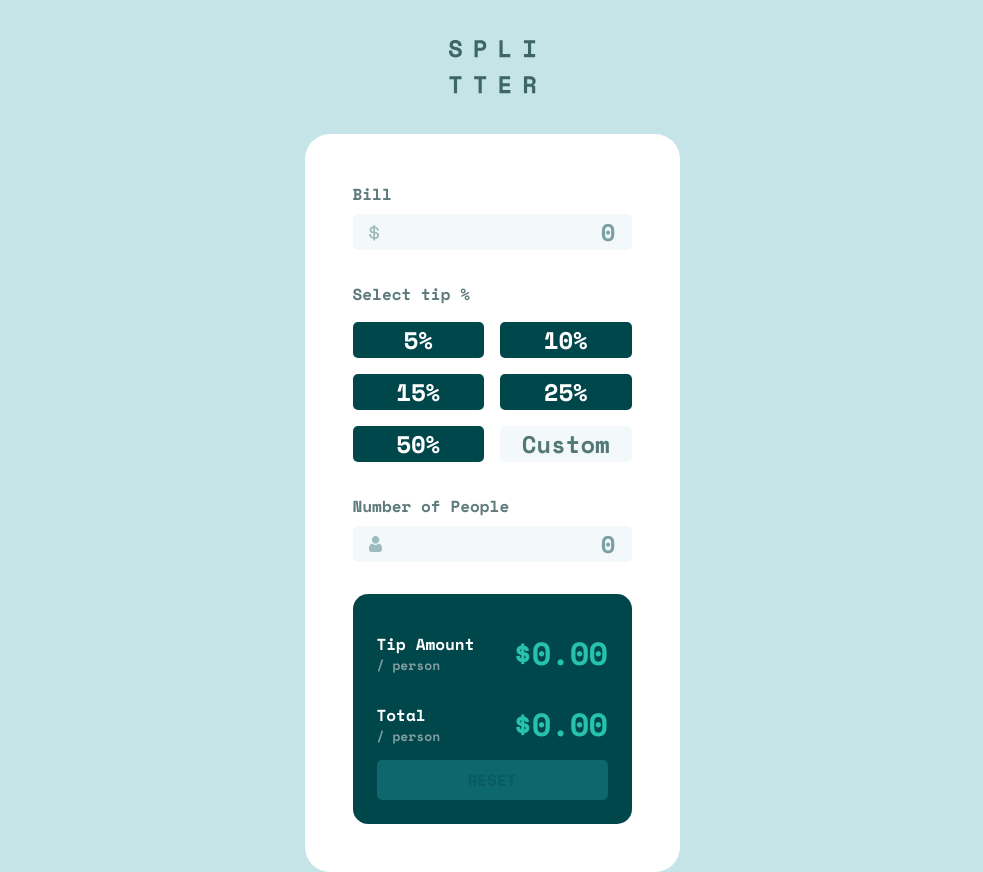
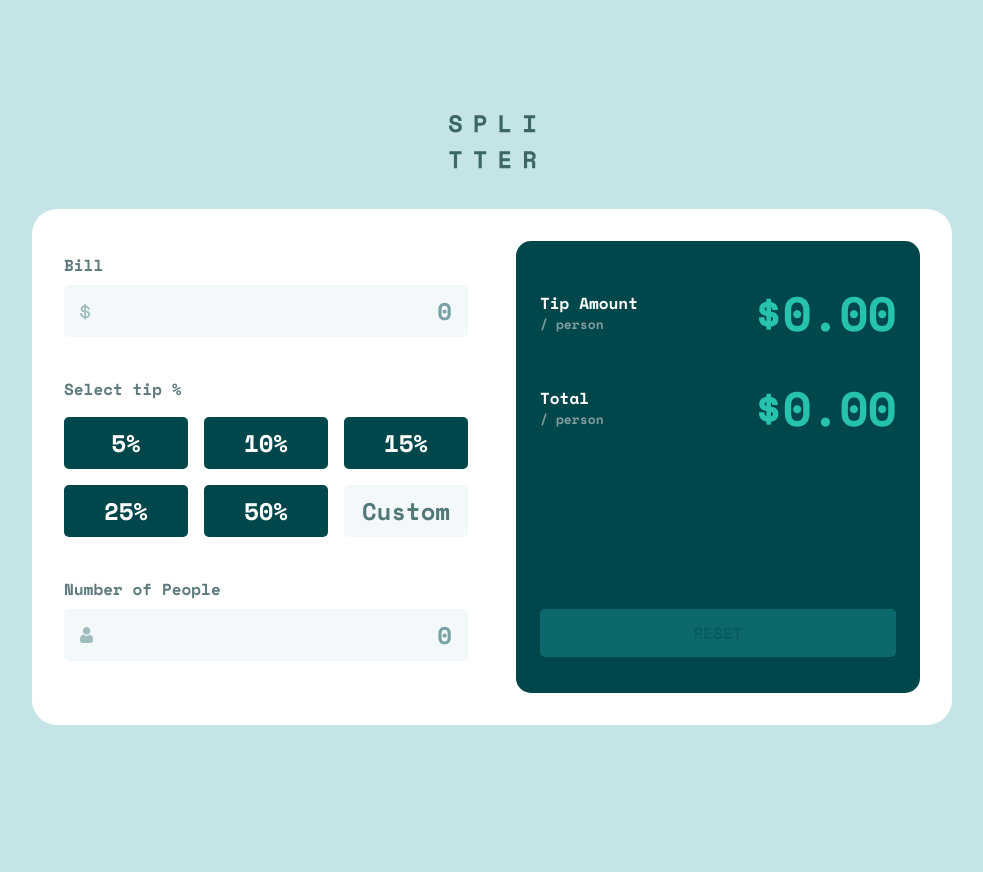
Before and after one commit to Deanogit/tip-calculator-app, a Next.js app: page / in a window 1280 px wide. Shown: the whole page, without its empty margins (148-1131 px from the left). After the commit the page ends 800 px from the top, so only its background shows below. Built offline with nearby package versions, Linux system fonts and the light colour scheme.

Commit message:
mobile tablet desktop

```diff
--- a/app/components/card.tsx
+++ b/app/components/card.tsx
@@ -4,7 +4,7 @@ import Result from './result';
 export default function Card() {
   return (
     <>
-      <div className="w-[375px] p-12 bg-[var(--background)] rounded-[25px]">
+      <div className="w-[375px] md:w-[608px] lg:w-[920px] lg:grid lg:grid-cols-2 lg:gap-12 p-12 md:px-20 lg:p-8 bg-[var(--background)] rounded-[25px]">
         <Form />
         <Result />
       </div>
--- a/app/components/form.tsx
+++ b/app/components/form.tsx
@@ -3,7 +3,7 @@ import Image from 'next/image';
 export default function Form() {
   return (
     <>
-      <form>
+      <form className="lg:pt-3">
         <label
           htmlFor="amount"
           className="preset-5 text-[var(--cust-grey-500)]"
@@ -16,38 +16,38 @@ export default function Form() {
             width={11}
             height={17}
             alt=""
-            className="absolute top-2 left-4 translate-y-1/8 z-10"
+            className="absolute top-2 md:top-4 left-4 translate-y-1/8 z-10"
           />
           <input
             type="text"
             placeholder="0"
-            className="cursor-pointer bg-[var(--cust-grey-50)] w-full preset-3 px-4 mb-8 rounded-[5px] text-right text-[var(--cust-green-900)] relative"
+            className="cursor-pointer bg-[var(--cust-grey-50)] w-full preset-3 px-4 mb-8 rounded-[5px] text-right text-[var(--cust-green-900)] relative md:py-2 lg:mb-10"
             required
           />
         </div>
         <div className="text-[var(--cust-grey-500)]">
-          <div className="grid grid-cols-2 gap-4 mb-8">
-            <div className="col-span-2">
+          <div className="grid grid-cols-2 md:grid-cols-3 gap-4 mb-8 lg:mb-10">
+            <div className="col-span-2 md:col-span-3">
               <h2 className="preset-5">Select tip %</h2>
             </div>
-            <button className="bg-[var(--cust-green-900)] rounded-[5px] text-white preset-3 hover:bg-[var(--cust-green-400)] cursor-pointer hover:text-[var(--cust-green-900)]">
+            <button className="bg-[var(--cust-green-900)] rounded-[5px] text-white preset-3 hover:bg-[var(--cust-green-400)] cursor-pointer hover:text-[var(--cust-green-900)] md:py-2">
               5%
             </button>
-            <button className="bg-[var(--cust-green-900)] rounded-[5px] text-white preset-3 hover:bg-[var(--cust-green-400)] cursor-pointer hover:text-[var(--cust-green-900)]">
+            <button className="bg-[var(--cust-green-900)] rounded-[5px] text-white preset-3 hover:bg-[var(--cust-green-400)] cursor-pointer hover:text-[var(--cust-green-900)] md:py-2">
               10%
             </button>
-            <button className="bg-[var(--cust-green-900)] rounded-[5px] text-white preset-3 hover:bg-[var(--cust-green-400)] cursor-pointer hover:text-[var(--cust-green-900)]">
+            <button className="bg-[var(--cust-green-900)] rounded-[5px] text-white preset-3 hover:bg-[var(--cust-green-400)] cursor-pointer hover:text-[var(--cust-green-900)] md:py-2">
               15%
             </button>
-            <button className="bg-[var(--cust-green-900)] rounded-[5px] text-white preset-3 hover:bg-[var(--cust-green-400)] cursor-pointer hover:text-[var(--cust-green-900)]">
+            <button className="bg-[var(--cust-green-900)] rounded-[5px] text-white preset-3 hover:bg-[var(--cust-green-400)] cursor-pointer hover:text-[var(--cust-green-900)] md:py-2">
               25%
             </button>
-            <button className="bg-[var(--cust-green-900)] rounded-[5px] text-white preset-3 hover:bg-[var(--cust-green-400)] cursor-pointer hover:text-[var(--cust-green-900)]">
+            <button className="bg-[var(--cust-green-900)] rounded-[5px] text-white preset-3 hover:bg-[var(--cust-green-400)] cursor-pointer hover:text-[var(--cust-green-900)] md:py-2">
               50%
             </button>
             <input
               type="text"
-              className="bg-[var(--cust-grey-50)] rounded-[5px] text-[var(--cust-grey-550)] preset-3 text-center placeholder:text-[var(--cust-grey-550)]"
+              className="bg-[var(--cust-grey-50)] rounded-[5px] text-[var(--cust-grey-550)] preset-3 text-center placeholder:text-[var(--cust-grey-550)] md:py-2 "
               placeholder="Custom"
             />
           </div>
@@ -60,14 +60,14 @@ export default function Form() {
               width={13}
               height={16}
               alt=""
-              className="absolute top-2 left-4 translate-y-1/8"
+              className="absolute top-2 md:top-4 left-4 translate-y-1/8"
             />
             <input
               type="text"
               name="people"
               id="people"
               placeholder="0"
-              className="cursor-pointer bg-[var(--cust-grey-50)] w-full preset-3 px-4 mb-8 rounded-[5px] text-right text-[var(--cust-green-900)]"
+              className="cursor-pointer bg-[var(--cust-grey-50)] w-full preset-3 px-4 mb-8 rounded-[5px] text-right text-[var(--cust-green-900)] md:py-2"
               required
             />
           </div>
--- a/app/components/result.tsx
+++ b/app/components/result.tsx
@@ -1,30 +1,32 @@
 export default function Result() {
   return (
     <>
-      <div className="bg-[var(--cust-green-900)] p-6 rounded-[15px]">
-        <div className="">
+      <div className="bg-[var(--cust-green-900)] p-6 rounded-[15px] flex flex-col">
         <div className="flex justify-between items-center py-3">
           <div className="">
             <h3 className="text-white preset-5">Tip Amount</h3>
             <p className="preset-6 text-[var(--cust-grey-400)]">/ person</p>
           </div>
           <div className="text-right">
-              <h2 className="text-[var(--cust-green-400)] preset-2">$0.00</h2>
+            <h2 className="text-[var(--cust-green-400)] preset-2 lg:preset-1">
+              $0.00
+            </h2>
           </div>
         </div>
-          <div className="flex justify-between items-center py-3">
+        <div className="flex justify-between items-center py-3 mb-4">
           <div>
             <h3 className="text-white preset-5">Total</h3>
             <p className="preset-6 text-[var(--cust-grey-400)]">/ person</p>
           </div>
           <div className="text-right">
-              <h2 className="text-[var(--cust-green-400)] preset-2">$0.00</h2>
+            <h2 className="text-[var(--cust-green-400)] preset-2 lg:preset-1">
+              $0.00
+            </h2>
           </div>
         </div>
-          <button className="col-span-2 bg-[var(--cust-green-750)] w-full uppercase text-[var(--cust-green-800)] py-2 rounded-[5px]">
+        <button className="col-span-2 bg-[var(--cust-green-750)] w-full uppercase text-[var(--cust-green-800)] py-3 rounded-[5px] lg:mt-auto mb-3">
           Reset
         </button>
-        </div>
       </div>
     </>
   );
--- a/app/layout.tsx
+++ b/app/layout.tsx
@@ -21,7 +21,7 @@ export default function RootLayout({
   return (
     <html lang="en">
       <body
-        className={`${spaceMono.className} antialiased grid justify-center items-center min-h-[100vh]`}
+        className={`${spaceMono.className} antialiased grid place-content-center min-h-[100vh]`}
       >
         {children}
       </body>
```
Lines whose indentation alone changed are shown as unchanged.
